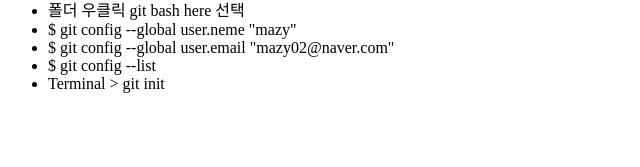
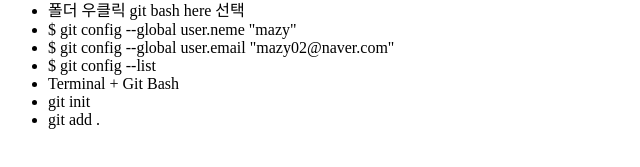
Before and after one commit to SciaYMY/MY-portfolio-practice, a plain HTML site: page index.html in a window 1280 px wide. Shown: the part 131-298 px from the top of the page, without its empty margins (0-640 px from the left). Drawn offline with Linux system fonts and the light colour scheme.

Commit message:
first commit

```diff
--- a/index.html
+++ b/index.html
@@ -18,7 +18,9 @@
                 <li>$ git config --global user.neme "mazy"</li>
                 <li>$ git config --global user.email "mazy02@naver.com"</li>
                 <li>$ git config --list</li>
-                <li>Terminal > git init</li>
+                <li>Terminal + Git Bash</li>
+                <li>git init</li>
+                <li>git add .</li>
             </ul>
         </nav>
     </header>
```
